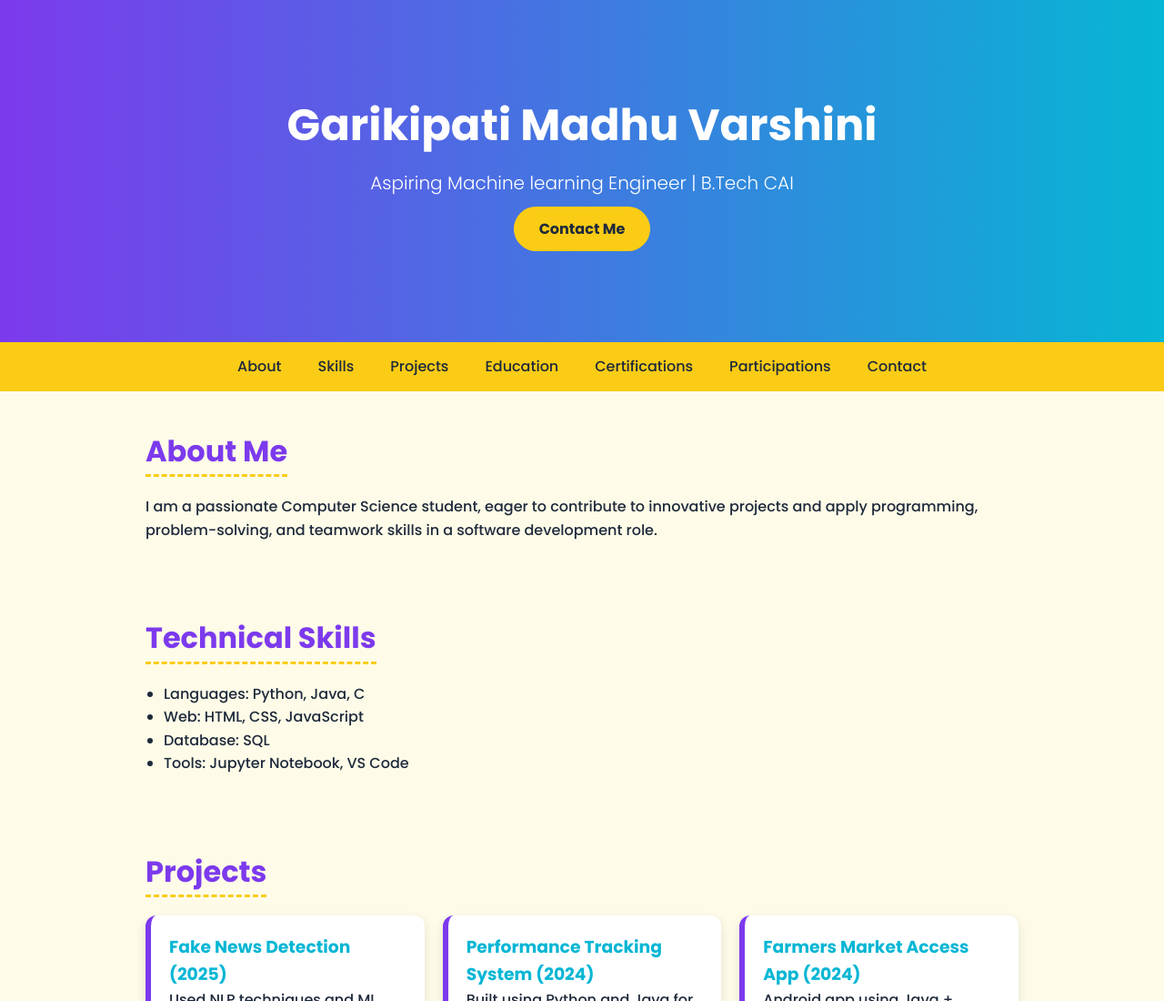
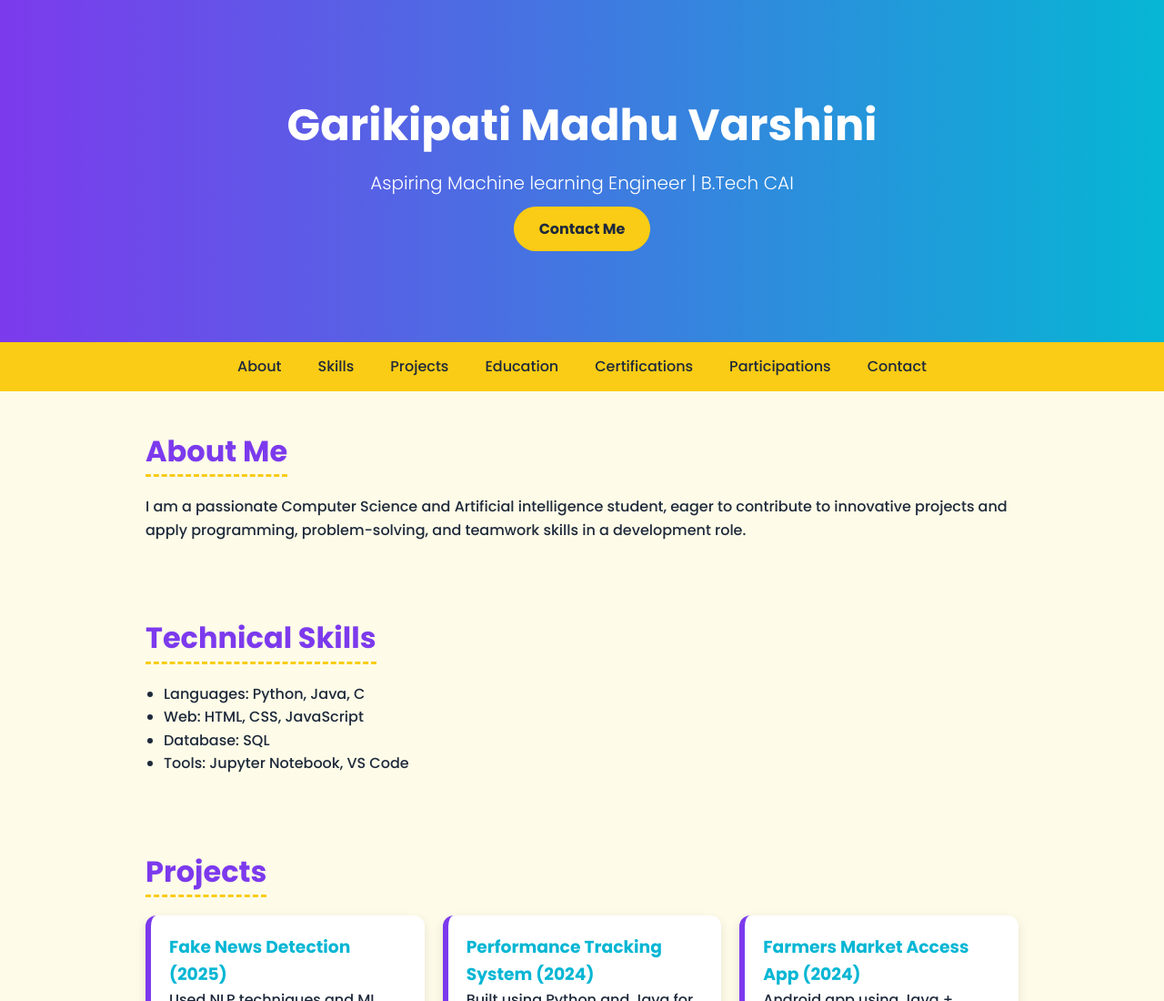
Before and after one commit to Madhu2006-hub/portfolio6, a plain HTML site: page index.html in a window 1280 px wide. Shown: the top 1100 px of the page at 91% size. Drawn offline with Linux system fonts and the light colour scheme.

Commit message:
index.html

```diff
--- a/index.html
+++ b/index.html
@@ -155,7 +155,7 @@
 
   <section id="about">
     <h2>About Me</h2>
-    <p>I am a passionate Computer Science student, eager to contribute to innovative projects and apply programming, problem-solving, and teamwork skills in a software development role.</p>
+    <p>I am a passionate Computer Science and Artificial intelligence student, eager to contribute to innovative projects and apply programming, problem-solving, and teamwork skills in a development  role.</p>
   </section>
 
   <section id="skills">
```
